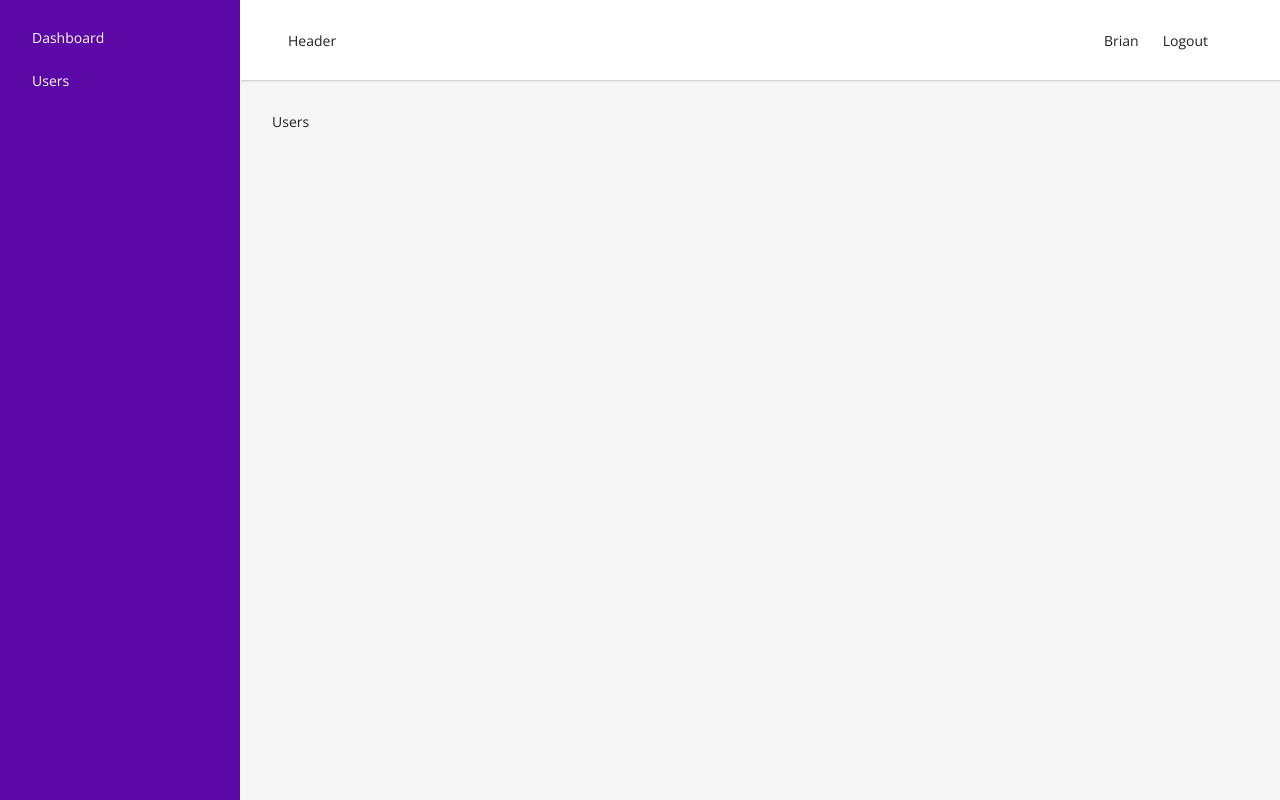
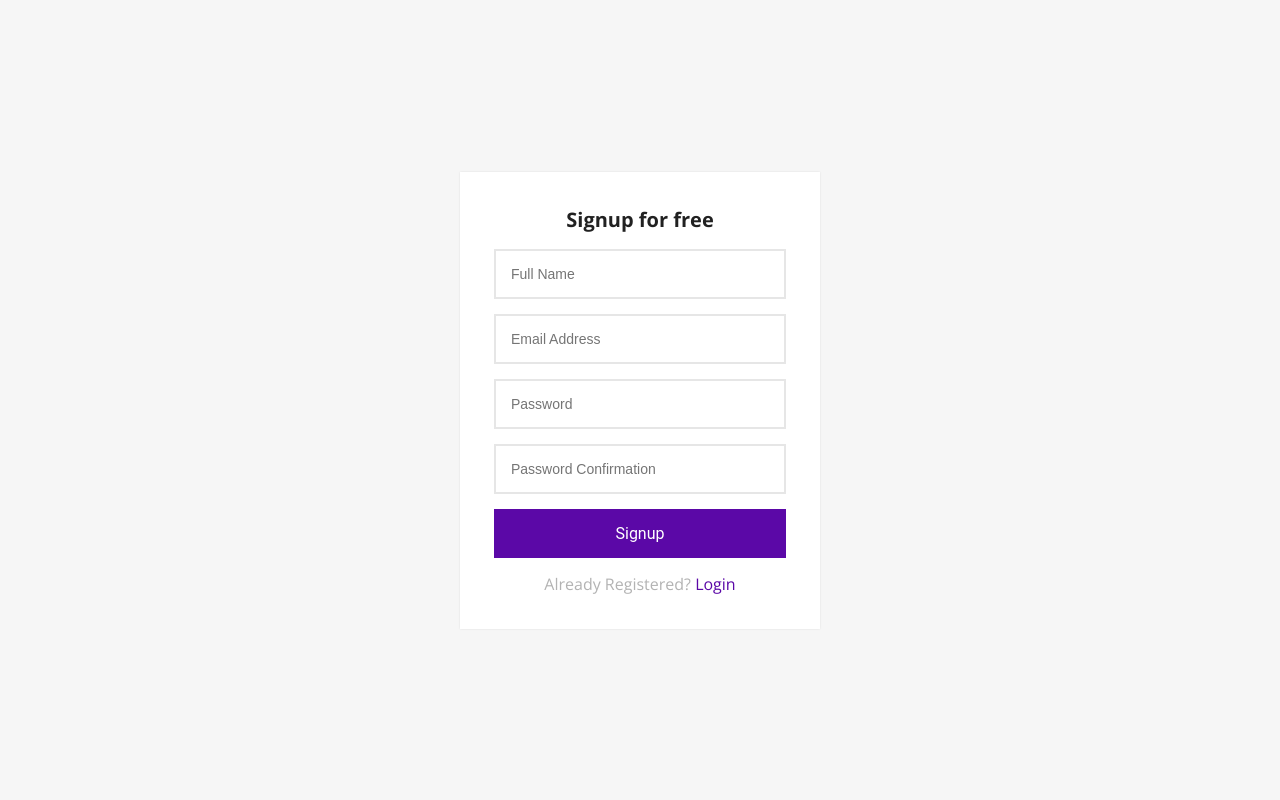
Before and after one commit to yegonkimutai/react-fullstack, a React (Create React App) app: page /signup in a window 1280 px wide. Before the commit this address led to /users. Built offline with nearby package versions, Linux system fonts and the light colour scheme.

Commit message:
:bento: Update login and signup page

```diff
--- a/src/components/Default.js
+++ b/src/components/Default.js
@@ -10,7 +10,7 @@
   }
 
   const onLogout = (e) => {
-    e.preventDefault
+    e.preventDefault()
   }
 
   return (
--- a/src/context/Provider.js
+++ b/src/context/Provider.js
@@ -11,7 +11,7 @@
     const[user, setUser] = useState({
         name: 'Brian'
     })
-    const[token, _setToken] = useState(123)
+    const[token, _setToken] = useState(null)
 
     // localStorage.getItem('ACCESS_TOKEN')
 
--- a/src/views/Login.js
+++ b/src/views/Login.js
@@ -1,8 +1,27 @@
 import React from 'react'
+import { Link } from 'react-router-dom'
 
 function Login() {
+  const onSubmit = (e) => {
+    e.preventDefault()
+  }
+
   return (
-    <div>Login</div>
+    <div className='login-signup-form animated fadeInDown'>
+      <div className='form'>
+        <form onSubmit={onSubmit}>
+          <h1 className='title'>
+            Login into your account
+          </h1>
+          <input type='email' placeholder='Email'/>
+          <input type='password' placeholder='Password'/>
+          <button className='btn btn-block'>Login</button>
+          <p className='message'>
+            Not Registered? <Link to='/signup'>Create an account</Link>
+          </p>
+        </form>
+      </div>
+    </div>
   )
 }
 
--- a/src/views/Signup.js
+++ b/src/views/Signup.js
@@ -1,8 +1,29 @@
 import React from 'react'
+import { Link } from 'react-router-dom'
 
 function Signup() {
-  return (
-    <div>Signup</div>
+    const onSubmit = (e) => {
+      e.preventDefault()
+    }
+
+    return (
+      <div className='login-signup-form animated fadeInDown'>
+        <div className='form'>
+          <form onSubmit={onSubmit}>
+            <h1 className='title'>
+              Signup for free
+            </h1>
+            <input type='text' placeholder='Full Name'/>
+            <input type='email' placeholder='Email Address'/>
+            <input type='password' placeholder='Password'/>
+            <input type='password' placeholder='Password Confirmation'/>
+            <button className='btn btn-block'>Signup</button>
+            <p className='message'>
+              Already Registered? <Link to='/login'>Login</Link>
+            </p>
+          </form>
+        </div>
+      </div>
   )
 }
 
```
